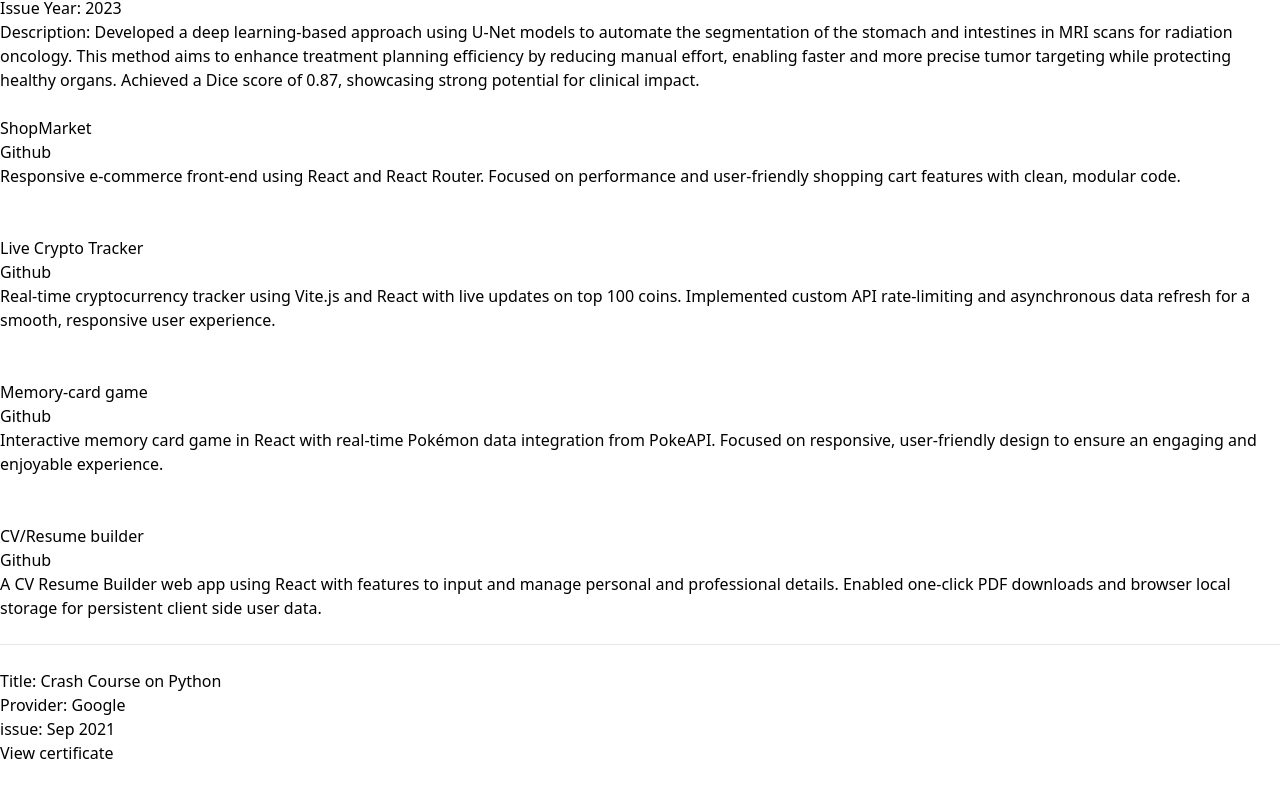
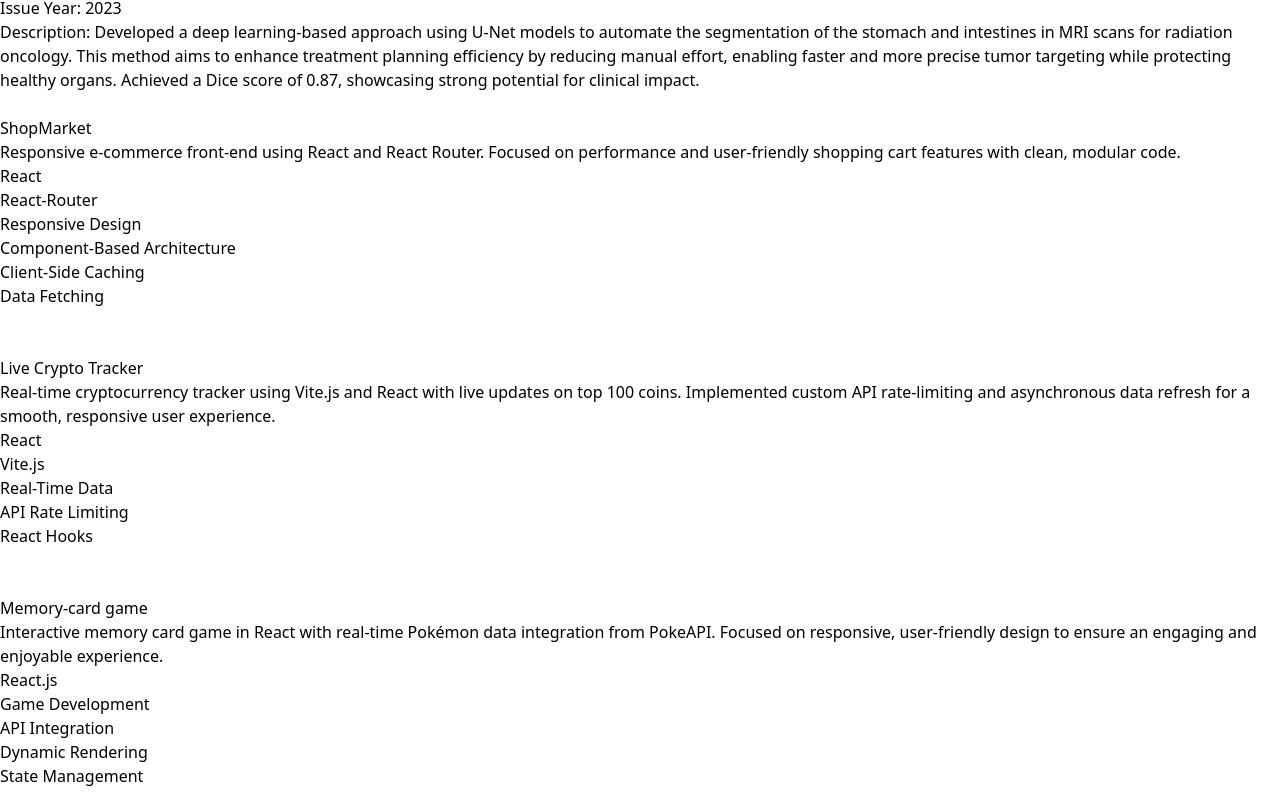
Before and after one commit to AnuragYadav404/Portfolio, a React (Vite) app: page / in a window 1280 px wide. Shown: the part 2038-2830 px from the top of the page. Built offline with nearby package versions, Linux system fonts and the light colour scheme.

Commit message:
Implement styling for projects section. Removes github link and wraps each project under an anchor

```diff
--- a/src/components/Project.tsx
+++ b/src/components/Project.tsx
@@ -20,9 +20,15 @@
                             <div className="flex flex-col items-start dark:border-gray-800 rounded p-4 relative">
                                 <br />
                                 <h4 className="text-xl font-bold tracking-tight text-gray-900 dark:text-gray-100">{project.title}</h4>
-                                <a href={project.codeUrl.toString()} target="_blank">Github</a>
+                                {/* <a href={project.codeUrl.toString()} target="_blank">Github</a> */}
                                 <p className="leading-6 pt-4 text-gray-700 dark:text-gray-300">{project.description}</p>
-
+                                <div className="pt-4 flex md:flex-row flex-wrap">
+                                    {project.skills.map((skill) => {
+                                        return (
+                                                <p className="leading-5 mb-2 dark:border dark:border-zinc-700 text-gray-700 dark:text-gray-300 dark:bg-transparent rounded-md text-xs italic bg-gray-50 mr-2 px-1">{skill}</p>
+                                        )
+                                    })}
+                                </div>
                                 <br />
                             </div>
                         </div>
--- a/src/data/projects.ts
+++ b/src/data/projects.ts
@@ -20,14 +20,14 @@
         description: "Interactive memory card game in React with real-time Pokémon data integration from PokeAPI. Focused on responsive, user-friendly design to ensure an engaging and enjoyable experience.",
         codeUrl: new URL("https://github.com/AnuragYadav404/memory-card-game"),
         liveUrl: new URL("https://memory-card-game-gray.vercel.app/"),
-        skills: ["React.js", "Game Development"," API Integration", "Dynamic Rendering", "State Management", "Responsive UI"," Interactive Design"]
+        skills: ["React.js", "Game Development"," API Integration", "Dynamic Rendering", "State Management", "Responsive UI"]
     },
     {
         title: "CV/Resume builder",
         description: "A CV Resume Builder web app using React with features to input and manage personal and professional details. Enabled one-click PDF downloads and browser local storage for persistent client side user data.",
         codeUrl: new URL("https://github.com/AnuragYadav404/cv-application"),
         liveUrl: new URL("https://cv-application-7aou-2mmupanuy-anuragyadav404.vercel.app/"),
-        skills: ["React"]
+        skills: ["React.js", "PDF Export", "Form Validation", "localStorage API"," Modular Architecture", "Single Page Application (SPA)"]
     }
 ]
 
```
